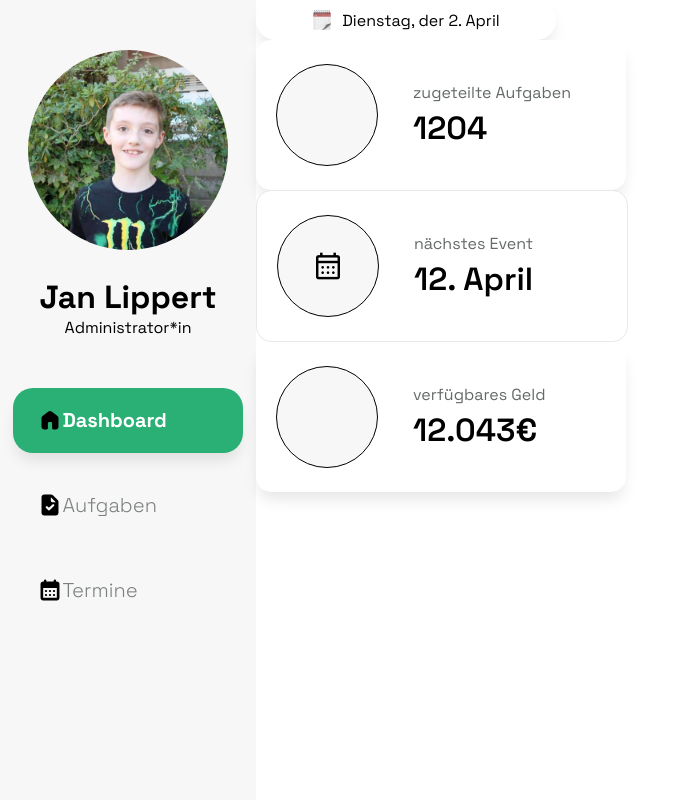
After one commit to toasterheld/Faive, a PHP site: page /internal/dashboard.php in a window 1280 px wide. The commit adds this page. Shown: the whole page, without its empty margins (0-678 px from the left). Run offline with PHP 8.4, Linux system fonts and the light colour scheme.

Commit message:
adds core features

```diff
--- a/LandingPage.html
+++ b/LandingPage.html
@@ -19,7 +19,7 @@
                     <a href="#">Familiäres</a>
                 </div>
             </nav>
-            <span><a href="doors/LoginPage.html"><button class="start_into">Starte jetzt</button></a></span>
+            <span><a href="doors/LoginPage.php"><button class="start_into">Starte jetzt</button></a></span>
         </header>
         <section id="page_intro">
             <div id="focus_text">
--- /dev/null
+++ b/css/dashboard.css
@@ -0,0 +1,155 @@
+nav {
+    display: flex;
+    flex-direction: column;
+    align-items: center;
+    width: 20%;
+    background-color: #f7f7f7;
+}
+
+.nav_head {
+    display: flex;
+    flex-direction: column;
+    text-align: center;
+
+    padding: 50px;
+}
+
+.nav_head > h1 {
+    font-size: 32px;
+    margin-bottom: 0;
+}
+
+.profile_picture {
+    width: 200px;
+    height: 200px;
+    border-radius: 100%;
+
+    object-fit: cover;
+}
+
+.nav_links {
+    width: 100%;
+    display: flex;
+    flex-direction: column;
+    align-items: center;
+    text-align: center;
+    gap: 20px;
+}
+
+.nav_links > span {
+    display: flex;
+    align-items: center;
+    justify-content: flex-start;
+
+    width: 80%;
+    height: 65px;
+    padding-left: 10%;
+    transition: 0.3s;
+
+    font-size: 20px;
+    color: #7a807e;
+    font-weight: 100;
+}
+
+.nav_links > span:not(.active):hover {
+    background-color: #fefefe;
+    border-radius: 20px;
+}
+
+.active {
+    background-color: #2aaf74;
+    color: #ffffff !important;
+    font-weight: 800 !important;
+    box-shadow: 0px 10px 15px -3px rgba(0,0,0,0.1);
+    border-radius: 20px;
+}
+
+.dashboard_content {
+    display: flex;
+    flex-direction: column;
+}
+
+.date {
+    width: 300px;
+    height: 40px;
+    border-radius: 20px;
+
+    display: flex;
+    align-items: center;
+    justify-content: center;
+    box-shadow: 0px 10px 15px -3px rgba(0,0,0,0.1);
+}
+
+.date > img {
+    width: 20px;
+    height: 20px;
+    margin-right: 10px;
+}
+
+.todo_container {
+    width: 350px;
+    height: 150px;
+    background-color: #ffffff;
+
+    display: flex;
+    align-items: center;
+    padding-left: 20px;
+    border-radius: 15px;
+    box-shadow: 0px 10px 15px -3px rgba(0,0,0,0.1);
+}
+
+.event_container {
+    width: 350px;
+    height: 150px;
+    background-color: #ffffff;
+
+    display: flex;
+    align-items: center;
+    padding-left: 20px;
+    border-radius: 15px;
+    border: 1px solid #e8e8e8;
+}
+
+.money_container {
+    width: 350px;
+    height: 150px;
+    background-color: #ffffff;
+
+    display: flex;
+    align-items: center;
+    padding-left: 20px;
+    border-radius: 15px;
+    box-shadow: 0px 10px 15px -3px rgba(0,0,0,0.1);
+}
+
+.sphere {
+    background-color: #f7f7f7;
+    border: 0.5px solid black;
+    width: 100px;
+    height: 100px;
+    border-radius: 100%;
+
+    display: flex;
+    justify-content: center;
+    align-items: center;
+}
+
+.sphere > span {
+    font-size: 32px;
+}
+
+.tile_text {
+    display: flex;
+    flex-direction: column;
+    padding-left: 35px;
+}
+
+.tile_text > span {
+    color: #646a67;
+}
+
+.tile_fact {
+    font-size: 32px;
+    font-weight: 600;
+    margin-top: 5px;
+}
--- a/css/import.css
+++ b/css/import.css
@@ -6,3 +6,4 @@
 
 @import "LandingPage.css";
 @import "Doors.css";
+@import "dashboard.css";
--- /dev/null
+++ b/database/config.php
@@ -0,0 +1,4 @@
+<?php
+    // freedb
+    $db = new mysqli("sql.freedb.tech", "freedb_janlippert", "yr8zFF9z6?TnyA*", "freedb_faive_db");
+?>
--- /dev/null
+++ b/internal/dashboard.php
@@ -0,0 +1,48 @@
+<!DOCTYPE html>
+<html lang="de">
+<head>
+    <meta charset="UTF-8">
+    <meta name="viewport" content="width=device-width, initial-scale=1.0">
+    <title>Faive | Das Familien-HQ</title>
+    <link rel="icon" href="../assets/logos/faive_transparent.ico">
+    <link rel="stylesheet" href="../css/import.css">
+    <script src="../js/Dashboard.js"></script>
+</head>
+<body>
+    <nav>
+        <div class="nav_head">
+            <img class="profile_picture" src="../assets/pictures/reviews/placeholder.png">
+            <h1>Jan Lippert</h1>
+            <p>Administrator*in</p>
+        </div>
+        <div class="nav_links">
+            <span class="active"><img src="../assets/svg/icons/home.svg">Dashboard</span>
+            <span><img src="../assets/svg/icons/task.svg">Aufgaben</span>
+            <span><img src="../assets/svg/icons/calendar.svg">Termine</span>
+        </div>
+    </nav>
+    <section class="dashboard_content">
+        <div class="date"><img src="../assets/svg/icons/calendar.png"><span class="fill_date"></span></div>
+        <div class="todo_container">
+            <div class="sphere"></div>
+            <div class="tile_text">
+                <span>zugeteilte Aufgaben</span>
+                <p class="tile_fact">1204</p>
+            </div>
+        </div>
+        <div class="event_container">
+            <div class="sphere"><span class="material-symbols-outlined">calendar_month</span></div>
+            <div class="tile_text">
+                <span>nächstes Event</span>
+                <p class="tile_fact">12. April</p>
+            </div>
+        </div>
+        <div class="money_container">
+            <div class="sphere"></div>
+            <div class="tile_text">
+                <span>verfügbares Geld</span>
+                <p class="tile_fact">12.043€</p>
+            </div>
+        </div>
+    </section>
+</body>
--- a/internal/index.php
+++ b/internal/index.php
@@ -1,6 +1,6 @@
 <?php
     session_start();
-    // require_once("database.php");
+    require_once("./database/config.php");
 
     if(!isset($_GET["page"])) {
         header("Location: index.php?page=login");
--- /dev/null
+++ b/js/Dashboard.js
@@ -0,0 +1,21 @@
+function updateDate() {
+    var currentDate = new Date();
+
+    // Wochentag
+    var weekdays = ['Sonntag', 'Montag', 'Dienstag', 'Mittwoch', 'Donnerstag', 'Freitag', 'Samstag'];
+    var weekdayText = weekdays[currentDate.getDay()];
+
+    // Monat
+    var months = ['Januar', 'Februar', 'März', 'April', 'Mai', 'Juni', 'Juli', 'August', 'September', 'Oktober', 'November', 'Dezember'];
+    var monthText = months[currentDate.getMonth()];
+
+    var date = currentDate.getDate();
+    var dateDiv = document.querySelector('.fill_date');
+
+    // Überprüfen, ob das Element existiert, bevor es aktualisiert wird
+    if (dateDiv) {
+        // Inhalt des HTML-Elements aktualisieren
+        dateDiv.textContent = weekdayText + ', der ' + date + '. ' + monthText;
+    }
+}
+document.addEventListener('DOMContentLoaded', updateDate);
```
Also changed, not shown: assets/svg/icons/calendar.png (added), assets/svg/icons/calendar.svg (added), assets/svg/icons/home.svg (added), assets/svg/icons/task.svg (added), assets/svg/icons/wave.png (added), doors/LoginPage.php (renamed from doors/LoginPage.html), 4 other files.
